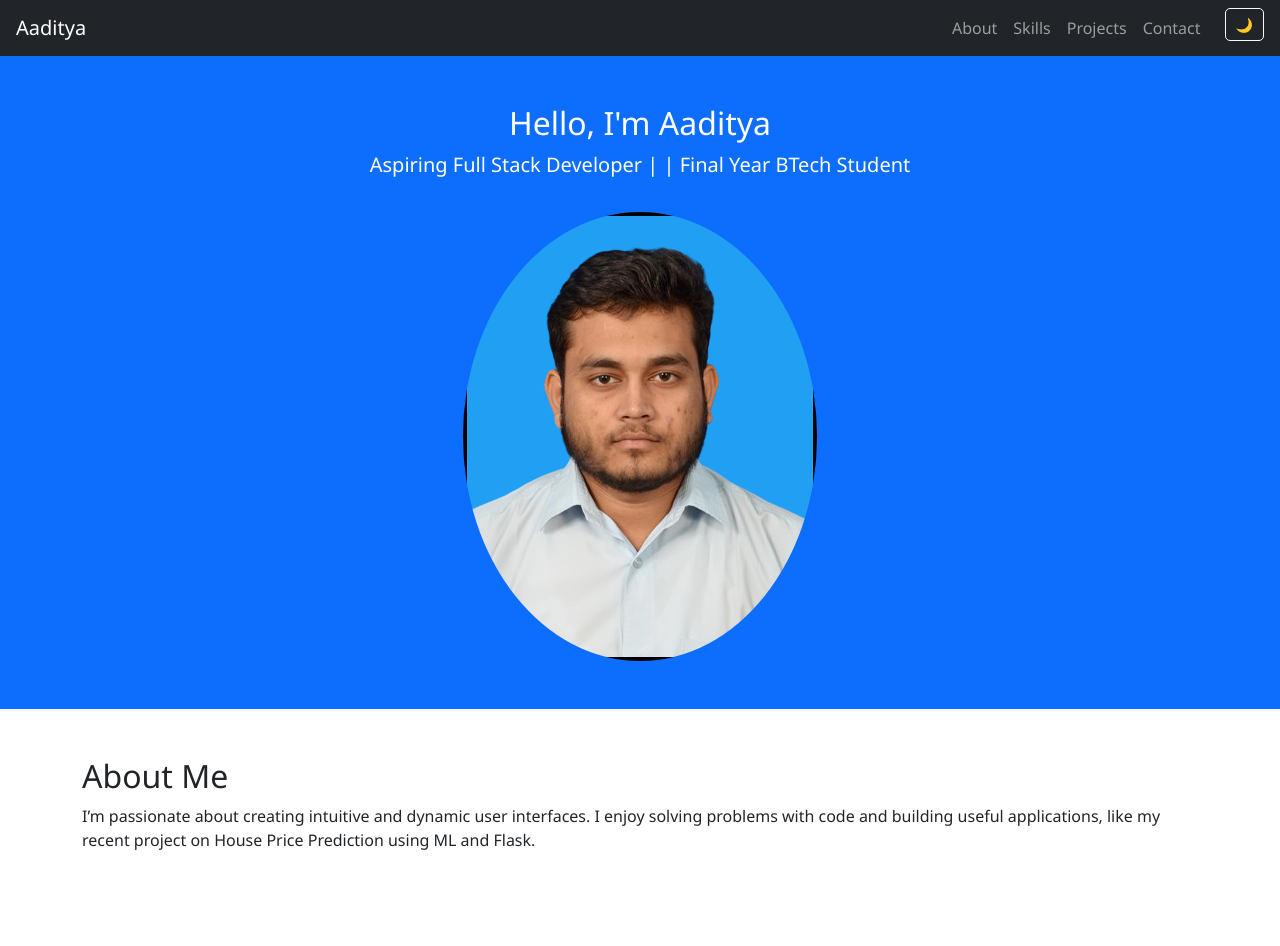
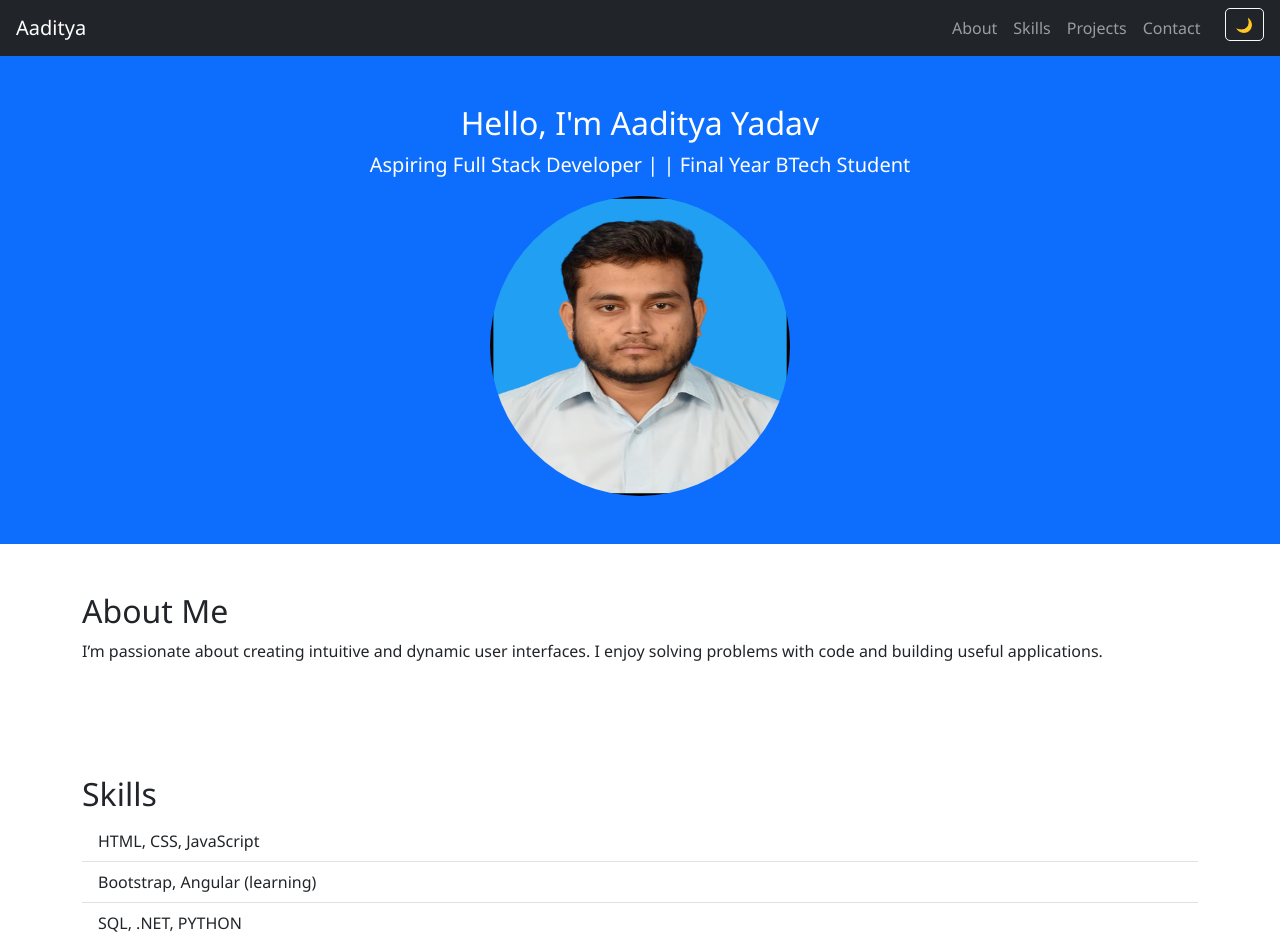
Before and after one commit to AadityaYadav0001/Portfolio, a plain HTML site: page index.html in a window 1280 px wide. Shown: the top 946 px of the page. Drawn offline with nearby package versions, Linux system fonts and the light colour scheme.

Commit message:
Initial commit

```diff
--- a/index.html
+++ b/index.html
@@ -40,16 +40,16 @@
   <!-- Hero Section -->
   <section id="hero" class="bg-primary text-white text-center py-5" data-aos="zoom-in" data-aos-duration="1000">
     <div class="container">
-      <h2>Hello, I'm Aaditya</h2>
+      <h2>Hello, I'm Aaditya Yadav</h2>
       <p class="lead">Aspiring Full Stack Developer |  | Final Year BTech Student</p>
-      <img src="photo.png" alt="Profile" class="rounded-circle mt-3" data-aos="fade-up" data-aos-delay="150" />
+      <img src="photo.png" alt="Profile" class="rounded-circle" width="300" height="300" data-aos="fade-up" data-aos-delay="150" />
     </div>
   </section>
 
   <!-- About Section -->
   <section id="about" class="container py-5" data-aos="fade-up" data-aos-duration="800">
     <h2>About Me</h2>
-    <p>I’m passionate about creating intuitive and dynamic user interfaces. I enjoy solving problems with code and building useful applications, like my recent project on House Price Prediction using ML and Flask.</p>
+    <p>I’m passionate about creating intuitive and dynamic user interfaces. I enjoy solving problems with code and building useful applications.</p>
   </section>
 
   <!-- Skills Section -->
```
Also changed, not shown: 1 other file.
